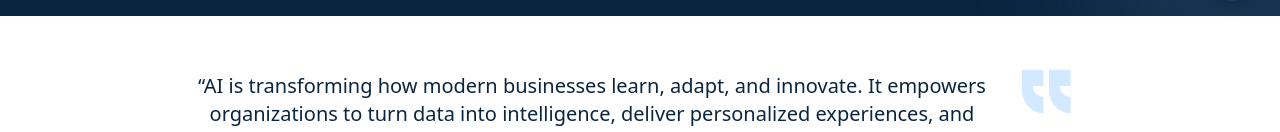
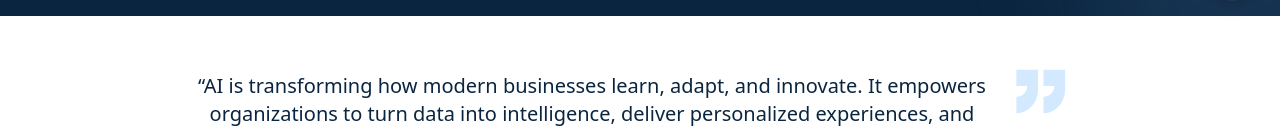
Before and after one commit to Technocolabs100/technocolabs-canvas, a React (Vite) app: page / in a window 1280 px wide. Shown: the part 779-911 px from the top of the page. Built offline with nearby package versions, Linux system fonts and the light colour scheme; the HTML template or start-up script is replaced by a standard one.

Commit message:
Update App.tsx

```diff
--- a/src/App.tsx
+++ b/src/App.tsx
@@ -290,7 +290,7 @@ function HomePage() {
         </div>
       </section>
 
-   {/* Leadership quote (3-line, author centered) */}
+{/* Leadership quote (3-line, author centered) */}
 <section className="bg-white text-[#0a2540]">
   <div className="relative mx-auto max-w-7xl px-4 sm:px-6 lg:px-8 py-10 lg:py-14">
 
@@ -303,7 +303,7 @@ function HomePage() {
 
       {/* Top quote icon: slightly above, small gap from text, near end of first line */}
       <div
-        className="hidden sm:block absolute -top-2 right-3 text-[#1e90ff]/20 select-none pointer-events-none"
+        className="hidden sm:block absolute -top-2 right-3 text-[#1e90ff]/20 select-none pointer-events-none transform scale-x-[-1]"
         aria-hidden
       >
         <svg width="65" height="55" viewBox="0 0 120 100" fill="none">
@@ -335,6 +335,7 @@ function HomePage() {
         </div>
       </div>
     </div>
+
   </div>
 </section>
 
```
